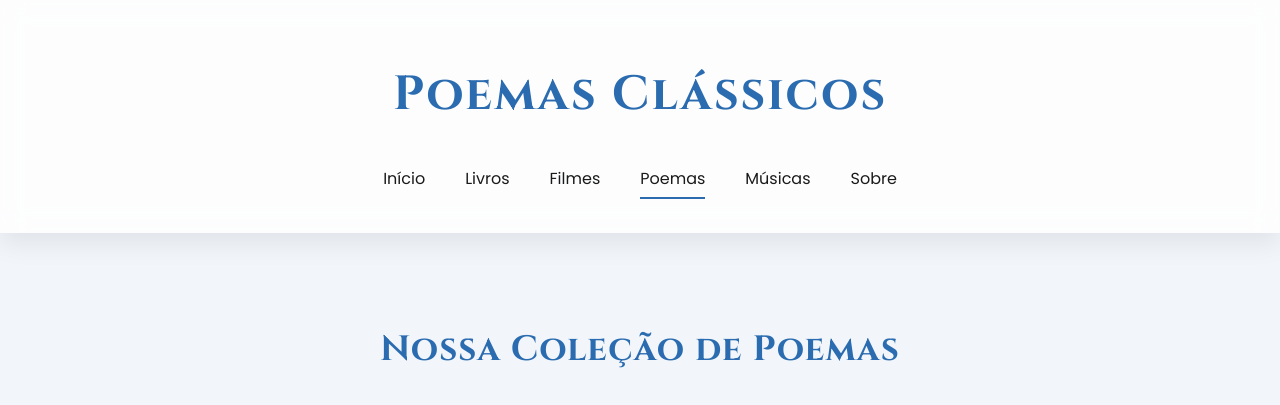
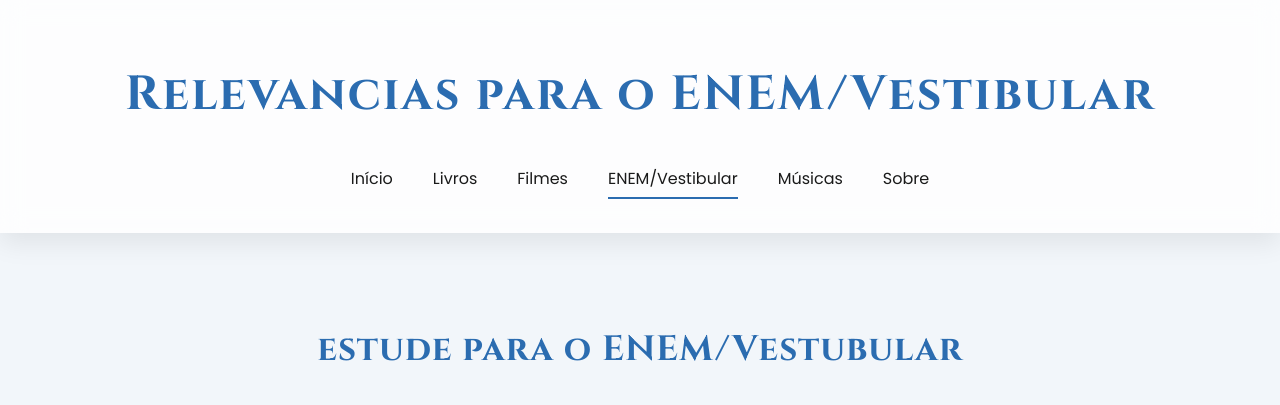
Before and after one commit to Ryanemanuel1012/GOL-IT-projeto, a plain HTML site: page vestibular.html in a window 1280 px wide. Shown: the top 405 px of the page. Drawn offline with Linux system fonts and the light colour scheme.

Commit message:
atualização pagina poema

```diff
--- a/poemas.html
+++ b/vestibular.html
@@ -3,19 +3,19 @@
 <head>
     <meta charset="UTF-8">
     <meta name="viewport" content="width=device-width, initial-scale=1.0">
-    <title>Poemas | Verbo & Verso</title>
+    <title>ENEM/Vestibular| Verbo & Verso</title>
     <link rel="stylesheet" href="style.css">
 </head>
 <body>
 
 <header>
-    <h1 class="titulo-animado"> Poemas Clássicos</h1>
+    <h1 class="titulo-animado"> Relevancias para o ENEM/Vestibular</h1>
     <nav>
         <ul>
             <li><a href="index.html"> Início</a></li>
             <li><a href="livros.html"> Livros</a></li>
             <li><a href="filmes.html"> Filmes</a></li>
-            <li><a href="poemas.html" class="ativo"> Poemas</a></li>
+            <li><a href="ENEM/Vestibular.html" class="ativo"> ENEM/Vestibular</a></li>
             <li><a href="musicas.html"> Músicas</a></li>
             <li><a href="sobre.html"> Sobre</a></li>
         </ul>
@@ -24,7 +24,7 @@
 
 <main>
     <section class="secao">
-        <h2> Nossa Coleção de Poemas </h2>
+        <h2> estude para o ENEM/Vestubular</h2>
         <p>Explore versos eternos e a beleza das palavras através de nossos poemas clássicos. </p>
 
         <div class="baloes-container">
```
Also changed, not shown: index.html (+1 -1 lines), image.png (renamed from vidas secas.png).
